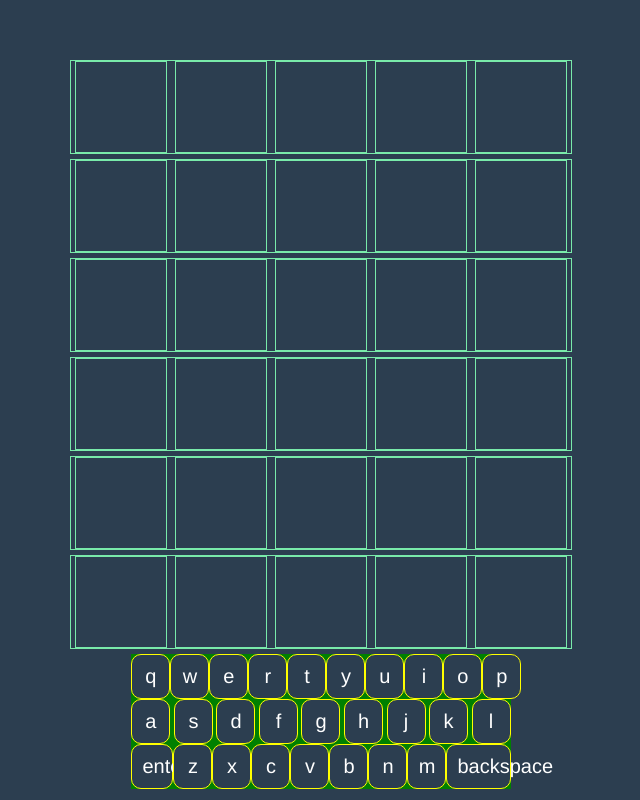
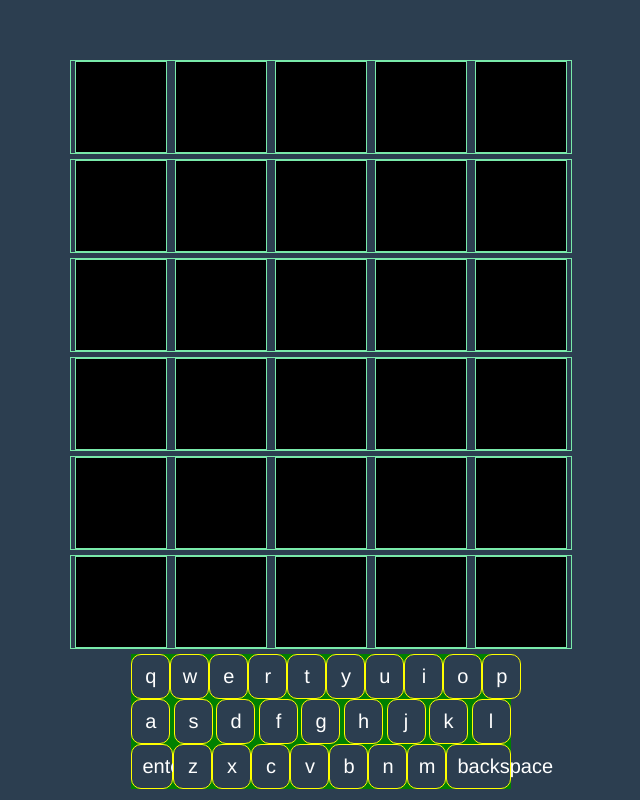
Before and after one commit to lernest/wordle, a Vue app: page / in a window 1280 px wide. Shown: the whole page, without its empty margins (319-959 px from the left). Built offline with nearby package versions, Linux system fonts and the light colour scheme.

Commit message:
colors in progress

```diff
--- a/src/App.vue
+++ b/src/App.vue
@@ -1,15 +1,15 @@
 <template>
-<div>
-  <LetterRow v-for="guess in guesses" :word="guess"/>
-  <LetterRow v-if="guesses.length<6" :word="currentGuess"/>
-  <LetterRow v-for="index in emptyRows" :key="index" word=""/>
-</div>
-<Keyboard v-on:keyPressed="addLetter"/>
+  <div>
+    <LetterRow v-for="guess in evaluatedGuesses" :evaluatedWord="guess" />
+    <LetterRow v-if="guesses.length<6" :word="currentGuess"/>
+    <LetterRow v-for="index in emptyRows" :key="index" word=""/>
+  </div>
+  <Keyboard v-on:keyPressed="addLetter"/>
 </template>
 
 <script>
-import Keyboard from "./components/Keyboard.vue";
-import LetterRow from "./components/LetterRow.vue";
+import Keyboard from "./components/Keyboard.vue"
+import LetterRow from "./components/LetterRow.vue"
 import targets from "@/targets.js"
 
 export default {
@@ -39,9 +39,9 @@ export default {
   },
   data(){
     return{
-      target: 'maple',
+      target: '', // set to random word from targets.js
       colorMap: {},
-      guesses: [],//['raise','earth','maple'],
+      guesses: [],
       evaluatedGuesses:[],
       currentGuess:'',
     }
--- a/src/components/LetterBox.vue
+++ b/src/components/LetterBox.vue
@@ -1,11 +1,31 @@
 <template>
-  <div class="letter">{{letter.toUpperCase()}}</div>
+  <div class="letter" :class="colorClass">{{letter.toUpperCase()}}</div>
 </template>
 
 <script>
 export default {
     props:{
-        letter: String
+        letter: String,
+        color: Number
+    },
+    mounted(){
+        console.log(`letter: ${this.letter} color: ${this.color} class: ${this.colorClass}`)
+    },
+    computed:{
+        colorClass(){
+            if(this.color == 0){
+                return 'gray'
+            }
+            if(this.color == 1){
+                return 'yellow'
+            }
+            if(this.color == 2){
+                return 'green'
+            }
+            else{
+                return 'black'
+            }
+        }
     }
 }
 </script>
@@ -20,4 +40,17 @@ export default {
     height: 70px;
     color: white;
 }
+.black{
+    background-color:black
+}
+.gray{
+    background-color: gray;
+    color: red
+}
+.yellow{
+    background-color: yellow
+}
+.green{
+    background-color: green
+}
 </style>
--- a/src/components/LetterRow.vue
+++ b/src/components/LetterRow.vue
@@ -1,10 +1,17 @@
 <template>
-<div class="row">
+<div v-if="!isEvaluated" class="row">
   <LetterBox :letter="this.word[0]?this.word[0]:' '"/>
   <LetterBox :letter="this.word[1]?this.word[1]:' '"/>
   <LetterBox :letter="this.word[2]?this.word[2]:' '"/>
   <LetterBox :letter="this.word[3]?this.word[3]:' '"/>
   <LetterBox :letter="this.word[4]?this.word[4]:' '"/>
+</div>
+<div v-if="isEvaluated" class="row">
+  <LetterBox :letter="this.evaluatedWord[0][0]" :color="this.evaluatedWord[0][1]"/>
+  <LetterBox :letter="this.evaluatedWord[1][0]" :color="this.evaluatedWord[1][1]"/>
+  <LetterBox :letter="this.evaluatedWord[2][0]" :color="this.evaluatedWord[2][1]"/>
+  <LetterBox :letter="this.evaluatedWord[3][0]" :color="this.evaluatedWord[3][1]"/>
+  <LetterBox :letter="this.evaluatedWord[4][0]" :color="this.evaluatedWord[4][1]"/>
 </div>
 </template>
 
@@ -12,10 +19,16 @@
 import LetterBox from './LetterBox.vue'
 export default {
     props:{
-        word: String
+        word: String,
+        evaluatedWord: Object,
     },
     components:{
         LetterBox
+    },
+    computed:{
+        isEvaluated(){
+            return this.evaluatedWord && !this.word
+        }
     }
 }
 </script>
```
